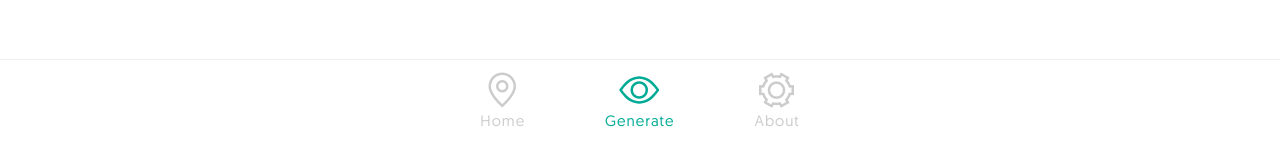
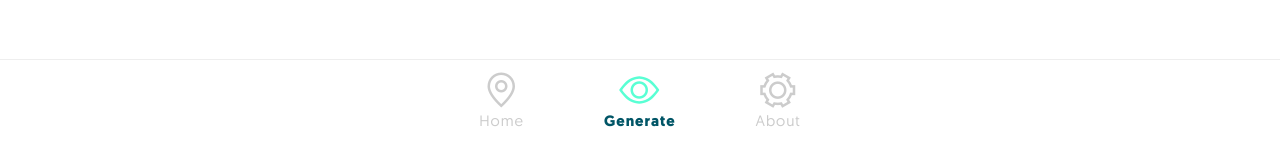
Before and after one commit to mikemattner/numbers, a Vue app: page /generate in a window 1280 px wide. Shown: the part 641-797 px from the top of the page. Built offline with nearby package versions, Linux system fonts and the light colour scheme.

Commit message:
Fixing some styling errors.

```diff
--- a/src/App.vue
+++ b/src/App.vue
@@ -77,7 +77,11 @@ footer {
     }
 
     &.router-link-exact-active {
-      color: $midGreen;
+      color: $dark-blueGreen;
+      font-weight: 700;
+      i {
+        color: $electricGreen;
+      }
     }
   }
 }
--- a/src/components/Numbers.vue
+++ b/src/components/Numbers.vue
@@ -176,6 +176,7 @@ export default {
       border-radius: 25px;
       background-color: $midGreen;
       color: #fff;
+      font-weight: 700;
 
       @include min-media(768px) {
         font-size: 1rem;
@@ -186,7 +187,8 @@ export default {
       }
 
       &:last-child {
-        font-weight: 700;
+        background-color: $electricGreen;
+        color: $dark-blueGreen;
       }
 
       &.index {
```
